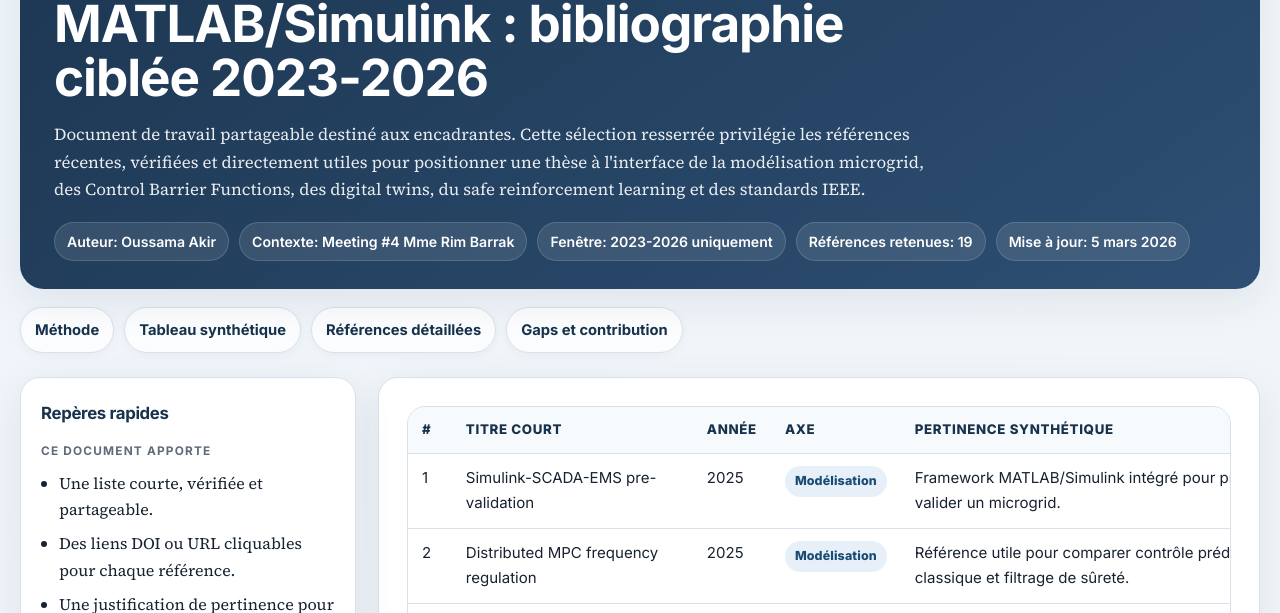
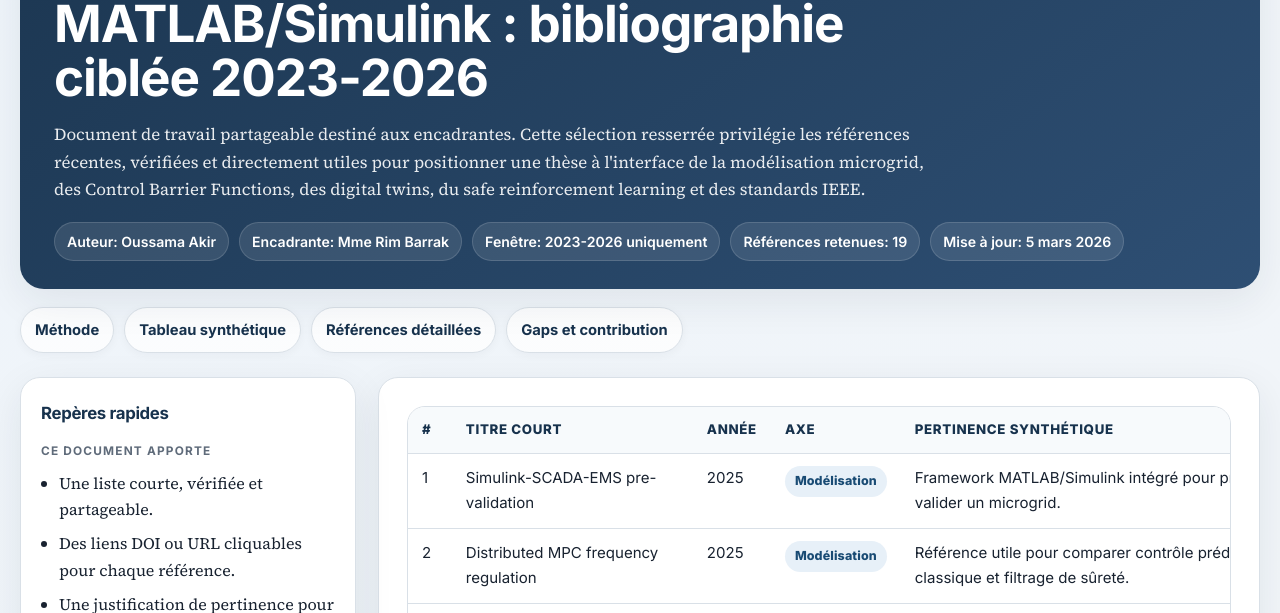
Before and after one commit to akiroussama/bibliographie_microgrid, a plain HTML site: page index.html in a window 1280 px wide. Shown: the part 155-768 px from the top of the page. Drawn offline with Linux system fonts and the light colour scheme.

Commit message:
Update author context in index.html

```diff
--- a/index.html
+++ b/index.html
@@ -400,7 +400,7 @@
             </p>
             <div class="meta">
                 <span class="chip">Auteur: Oussama Akir</span>
-                <span class="chip">Contexte: Meeting #4 Mme Rim Barrak</span>
+                <span class="chip">Encadrante: Mme Rim Barrak</span>
                 <span class="chip">Fenêtre: 2023-2026 uniquement</span>
                 <span class="chip">Références retenues: 19</span>
                 <span class="chip">Mise à jour: 5 mars 2026</span>
```
